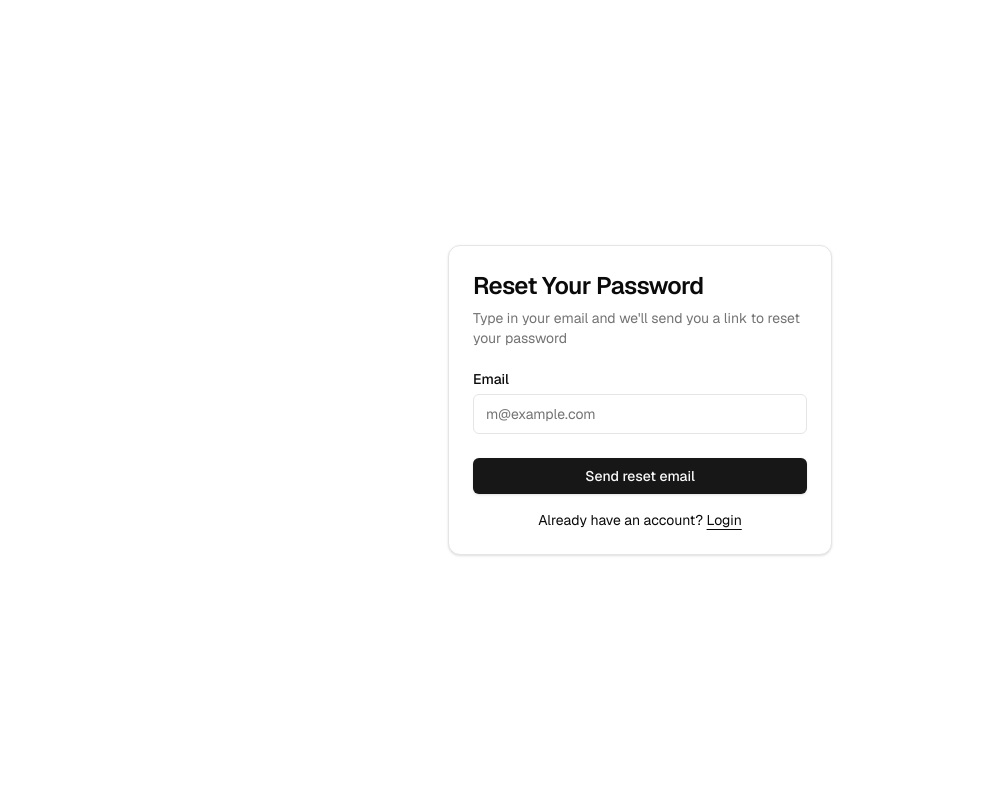
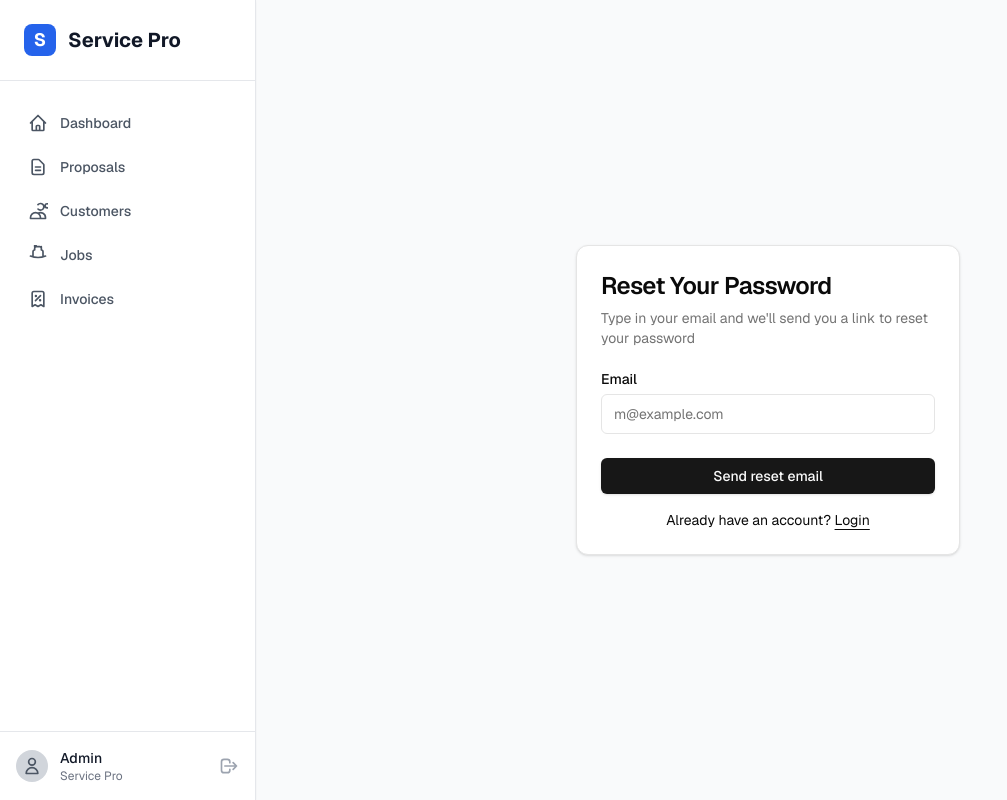
Before and after one commit to dantcacenco/my-dashboard-app, a Next.js app: page /auth/forgot-password in a window 1280 px wide. Shown: the whole page, without its empty margins (0-1007 px from the left). Built offline with nearby package versions, Linux system fonts and the light colour scheme; no server answers.

Commit message:
Update dashboard pages to work with new layout structure

```diff
--- a/app/DashboardContent.tsx
+++ b/app/DashboardContent.tsx
@@ -109,7 +109,7 @@ export default function DashboardContent({ data }: DashboardContentProps) {
   ].filter(item => item.value > 0)
 
   return (
-    <div className="min-h-screen bg-gray-50 py-8">
+    <div className="py-8 bg-gray-50 min-h-full">
       <div className="max-w-7xl mx-auto px-4 sm:px-6 lg:px-8">
 
         {/* Header */}
--- a/app/layout.tsx
+++ b/app/layout.tsx
@@ -1,48 +1,37 @@
-import type { Metadata } from "next";
-import { Geist } from "next/font/google";
-import { ThemeProvider } from "next-themes";
-import "./globals.css";
-import Navigation from '@/components/Navigation'
-import { createClient } from '@/lib/supabase/server'
+import { GeistSans } from 'geist/font/sans'
+import { ThemeProvider } from 'next-themes'
+import Layout from '@/components/Layout'
+import './globals.css'
 
 const defaultUrl = process.env.VERCEL_URL
   ? `https://${process.env.VERCEL_URL}`
-  : "http://localhost:3000";
+  : 'http://localhost:3000'
 
-export const metadata: Metadata = {
+export const metadata = {
   metadataBase: new URL(defaultUrl),
-  title: "Service Pro - HVAC Management",
-  description: "Professional HVAC field service management application",
-};
+  title: 'Service Pro - HVAC Management',
+  description: 'Professional HVAC proposal and job management system',
+}
 
-const geistSans = Geist({
-  variable: "--font-geist-sans",
-  display: "swap",
-  subsets: ["latin"],
-});
-
-export default async function RootLayout({
+export default function RootLayout({
   children,
-}: Readonly<{
-  children: React.ReactNode;
-}>) {
-  const supabase = await createClient()
-  const { data: { user } } = await supabase.auth.getUser()
-
+}: {
+  children: React.ReactNode
+}) {
   return (
-    <html lang="en" suppressHydrationWarning>
-      <body className={`${geistSans.className} antialiased`}>
+    <html lang="en" className={GeistSans.className} suppressHydrationWarning>
+      <body className="bg-background text-foreground">
         <ThemeProvider
           attribute="class"
           defaultTheme="system"
           enableSystem
           disableTransitionOnChange
         >
-          {/* Show navigation only when user is authenticated */}
-          {user && <Navigation />}
-          {children}
+          <Layout>
+            {children}
+          </Layout>
         </ThemeProvider>
       </body>
     </html>
-  );
+  )
 }
--- /dev/null
+++ b/components/Layout.tsx
@@ -0,0 +1,21 @@
+'use client'
+
+import Navigation from './Navigation'
+
+interface LayoutProps {
+  children: React.ReactNode
+}
+
+export default function Layout({ children }: LayoutProps) {
+  return (
+    <div className="flex min-h-screen bg-gray-50">
+      {/* Sidebar Navigation */}
+      <Navigation />
+
+      {/* Main Content */}
+      <main className="flex-1 overflow-hidden">
+        {children}
+      </main>
+    </div>
+  )
+}
--- a/components/Navigation.tsx
+++ b/components/Navigation.tsx
@@ -85,7 +85,7 @@ export default function Navigation() {
   }
 
   return (
-    <nav className="bg-white shadow-sm border-r border-gray-200 w-64 min-h-screen flex flex-col">
+    <nav className="bg-white shadow-sm border-r border-gray-200 w-64 flex flex-col">
       {/* Logo */}
       <div className="p-6 border-b border-gray-200">
         <Link href="/" className="flex items-center">
```
